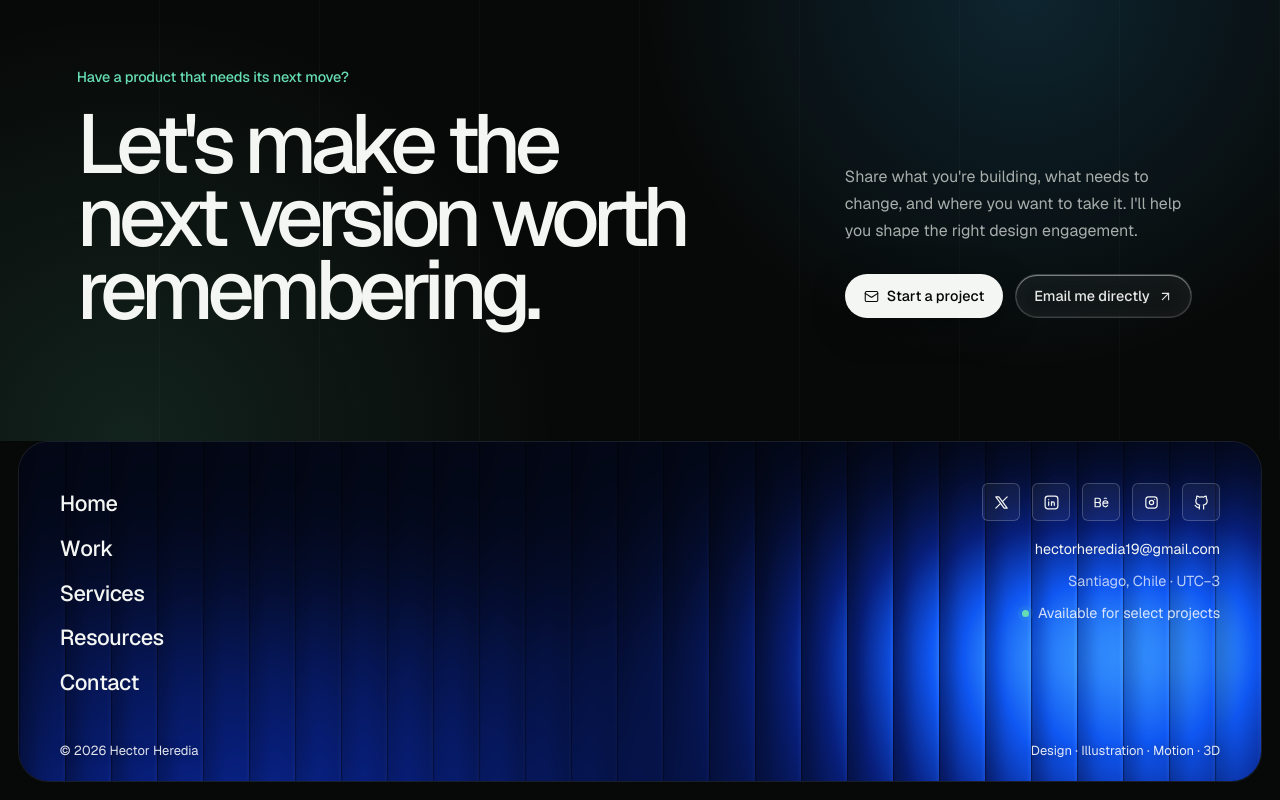
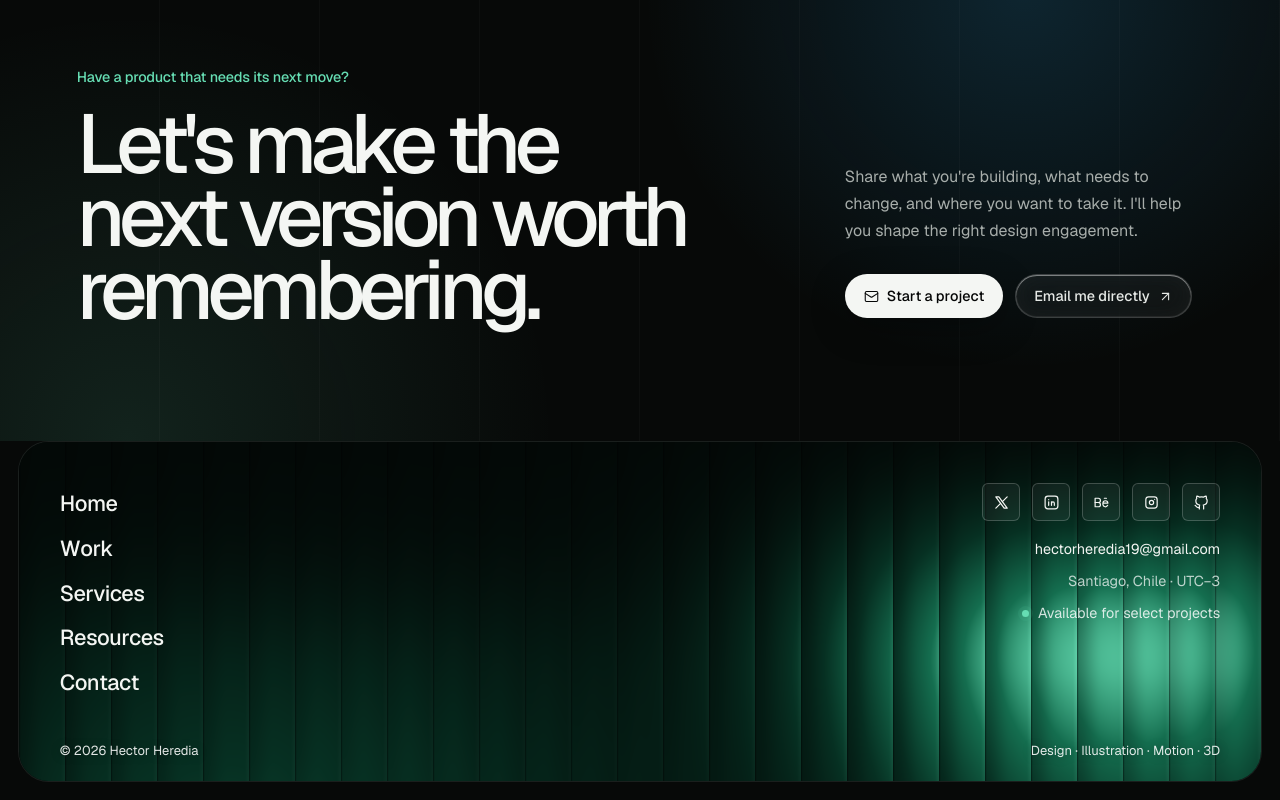
Before and after one commit to jherem19/portfolio, a Next.js app: page / in a window 1280 px wide. Shown: the part 3848-4648 px from the top of the page. Built offline with nearby package versions, Linux system fonts and the light colour scheme; no server answers; the database is empty.

Commit message:
Align footer glass gradient with mint palette

```diff
--- a/src/app/globals.css
+++ b/src/app/globals.css
@@ -1533,10 +1533,10 @@ body { background: light-dark(#f9fafa, #050606); }
 .portfolio-home .contact-panel { padding-bottom: clamp(84px, 9vw, 130px); }
 .site-footer { position: relative; z-index: 1; padding: 0 clamp(10px, 1.4vw, 22px) clamp(10px, 1.4vw, 22px); }
 .portfolio-home .site-footer { background: light-dark(#f8f9f9, #070908); }
-.site-footer-card { position: relative; isolation: isolate; display: flex; overflow: hidden; min-height: clamp(280px, 24vw, 360px); border: 1px solid rgb(255 255 255 / 9%); border-radius: clamp(20px, 2.4vw, 34px); background: repeating-linear-gradient(90deg, rgb(0 0 0 / 28%) 0 1px, transparent 1px 46px), radial-gradient(110% 120% at 80% 100%, #9fd4ff 0%, #1f6fff 26%, #0a1f6b 55%, #030816 82%); padding: clamp(26px, 3.2vw, 50px) clamp(22px, 3.2vw, 50px) clamp(16px, 1.6vw, 24px); color: #f4f6f3; color-scheme: dark; flex-direction: column; container-type: inline-size; }
+.site-footer-card { position: relative; isolation: isolate; display: flex; overflow: hidden; min-height: clamp(280px, 24vw, 360px); border: 1px solid rgb(255 255 255 / 9%); border-radius: clamp(20px, 2.4vw, 34px); background: repeating-linear-gradient(90deg, rgb(0 0 0 / 28%) 0 1px, transparent 1px 46px), radial-gradient(110% 120% at 80% 100%, #a8efd1 0%, #66ddb3 26%, #146e4f 55%, #030907 82%); padding: clamp(26px, 3.2vw, 50px) clamp(22px, 3.2vw, 50px) clamp(16px, 1.6vw, 24px); color: #f4f6f3; color-scheme: dark; flex-direction: column; container-type: inline-size; }
 .site-footer-card canvas { position: absolute; z-index: -1; inset: 0; width: 100%; height: 100%; opacity: 0; transition: opacity 600ms ease; }
 .site-footer-card.has-gradient canvas { opacity: 1; }
-.site-footer-card.has-gradient { background: #030816; }
+.site-footer-card.has-gradient { background: #030907; }
 .site-footer-top { display: flex; align-items: flex-start; justify-content: space-between; gap: 32px; }
 .site-footer-top nav { display: grid; gap: 4px; }
 .site-footer-top nav a { width: fit-content; padding: 4px 0; color: #f4f6f3; font-size: clamp(1.15rem, 1.7vw, 1.55rem); font-weight: 500; letter-spacing: -.03em; }
--- a/src/components/footer-gradient.ts
+++ b/src/components/footer-gradient.ts
@@ -1,5 +1,5 @@
 // Small raw-WebGL fluted-glass backdrop for the footer card: vertical glass ribs refract a
-// drifting blue glow. The glow leans towards the cursor and ripples on click.
+// drifting mint glow. The glow leans towards the cursor and ripples on click.
 const VERTEX = `attribute vec2 position; void main() { gl_Position = vec4(position, 0.0, 1.0); }`;
 
 const FRAGMENT = `
@@ -19,11 +19,11 @@ float noise(vec2 p) {
   return mix(mix(hash(i), hash(i + vec2(1.0, 0.0)), u.x), mix(hash(i + vec2(0.0, 1.0)), hash(i + vec2(1.0, 1.0)), u.x), u.y);
 }
 vec3 ramp(float t, vec3 hot) {
-  vec3 c0 = vec3(0.012, 0.028, 0.085);
-  vec3 c1 = vec3(0.03, 0.12, 0.48);
-  vec3 c2 = vec3(0.06, 0.34, 0.95);
+  vec3 c0 = vec3(0.012, 0.035, 0.027);
+  vec3 c1 = vec3(0.025, 0.19, 0.135);
+  vec3 c2 = vec3(0.08, 0.43, 0.31);
   vec3 c3 = hot;
-  vec3 c4 = vec3(0.62, 0.84, 1.0);
+  vec3 c4 = vec3(0.66, 0.94, 0.82);
   t = clamp(t, 0.0, 1.0);
   if (t < 0.3) return mix(c0, c1, t / 0.3);
   if (t < 0.6) return mix(c1, c2, (t - 0.3) / 0.3);
@@ -67,8 +67,8 @@ void main() {
   intensity *= smoothstep(1.15, 0.3, uv.y);
   intensity = min(intensity + wave * 0.22, 0.9);
 
-  // Cooler on the left, slightly violet on the right as the cursor travels.
-  vec3 hot = mix(vec3(0.24, 0.62, 1.0), vec3(0.44, 0.48, 1.0), uMouse.x * uHover);
+  // Shift subtly within the site mint palette as the cursor travels.
+  vec3 hot = mix(vec3(0.40, 0.867, 0.702), vec3(0.34, 0.79, 0.64), uMouse.x * uHover);
   vec3 color = ramp(intensity, hot);
 
   // Glass shading: dark seam where ribs meet, soft roll-off and a thin specular edge.
```
